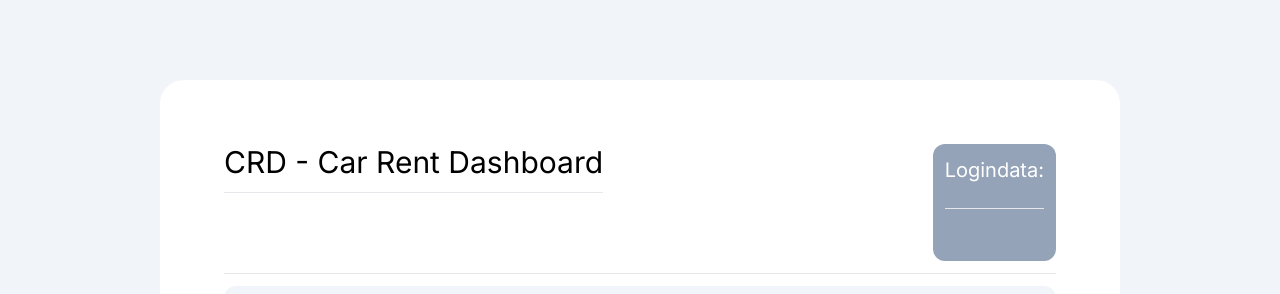
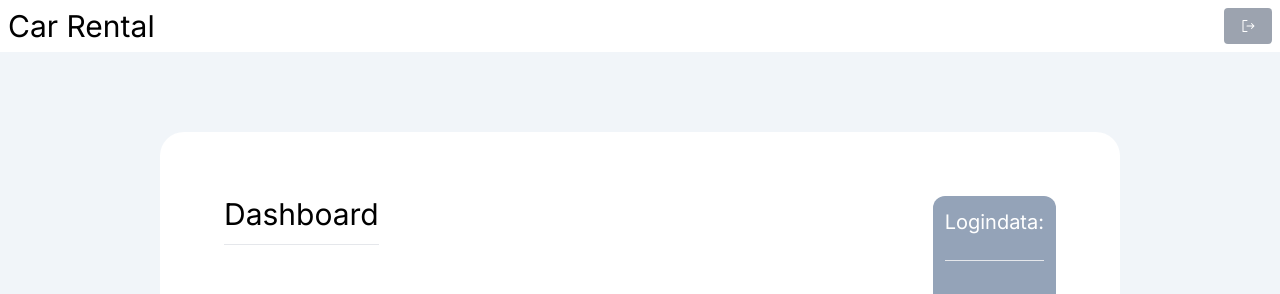
Before and after one commit to botrick01/autoverleih_frontend, a Next.js app: page /dashboard in a window 1280 px wide. Shown: the top 294 px of the page. Built offline with nearby package versions, Linux system fonts and the light colour scheme; no server answers.

Commit message:
added logout and toasts for register

```diff
--- a/app/createauto/page.tsx
+++ b/app/(home)/createauto/page.tsx
@@ -80,7 +80,7 @@ export default function Carcreate() {
         </div>
 
         <div className="flex flex-row">
-          <Loginbutton name="Create Car" onClick={createcar}/>
+          <Loginbutton name="Create Car" onClick={() => console.log("")}/>
         </div>
       </div>
     </div>
--- a/app/dashboard/page.tsx
+++ b/app/(home)/dashboard/page.tsx
@@ -25,7 +25,7 @@ export default function Dashboard() {
       <div className="bg-white p-16 rounded-3xl">
         <div className="flex flex-row justify-between">
           <div>
-            <h1 className="text-3xl pb-3">CRD - Car Rent Dashboard</h1> <hr />
+            <h1 className="text-3xl pb-3">Dashboard</h1> <hr />
           </div>
           <div className="bg-slate-400 text-white p-3 rounded-xl">
             <h2 className="text-xl"> Logindata: </h2>
--- /dev/null
+++ b/app/(home)/layout.tsx
@@ -0,0 +1,26 @@
+"use client";
+
+import UserService from "@/services/user.service";
+import { SignOut } from "@phosphor-icons/react";
+import { useRouter } from "next/navigation";
+
+const HomeLayout = ({ children }: { children: React.ReactNode }) => {
+    const router = useRouter();
+    const logout = () => {
+        UserService.logout();
+        router.push("/login");
+    }
+  return (
+    <div>
+      <div className="flex justify-between flex-row p-2">
+        <h1 className="text-3xl">Car Rental</h1>
+        <button className="bg-gray-400 hover:bg-gray-700 text-white font-bold py-2 px-4 rounded" onClick={logout}>
+            <SignOut/>
+        </button>
+      </div>
+      <div>{children}</div>
+    </div>
+  );
+};
+
+export default HomeLayout;
--- /dev/null
+++ b/app/(home)/page.tsx
@@ -0,0 +1,6 @@
+"use client";
+
+const Home = () => {
+  return <>Hauptseite</>;
+};
+export default Home;
--- a/app/layout.tsx
+++ b/app/layout.tsx
@@ -1,22 +1,27 @@
-import type { Metadata } from 'next'
-import { Inter } from 'next/font/google'
-import './globals.css'
+import type { Metadata } from "next";
+import { Inter } from "next/font/google";
+import "./globals.css";
+import { ToastContainer } from "react-toastify";
+import "react-toastify/dist/ReactToastify.min.css";
 
-const inter = Inter({ subsets: ['latin'] })
+const inter = Inter({ subsets: ["latin"] });
 
 export const metadata: Metadata = {
-  title: 'Create Next App',
-  description: 'Generated by create next app',
-}
+  title: "Create Next App",
+  description: "Generated by create next app",
+};
 
 export default function RootLayout({
   children,
 }: {
-  children: React.ReactNode
+  children: React.ReactNode;
 }) {
   return (
     <html lang="en">
-      <body className={inter.className}>{children}</body>
+      <body className={inter.className}>
+        {children}
+        <ToastContainer/>
+      </body>
     </html>
-  )
+  );
 }
--- a/app/login/page.tsx
+++ b/app/login/page.tsx
@@ -52,7 +52,7 @@ export default function Login() {
           <input
             value={password}
             onChange={(e) => setPassword(e.target.value)}
-            type="text"
+            type="password"
             className="p-1 bg-slate-100 rounded-xl hover:bg-slate-200"
           />
         </div>
--- a/app/register/page.tsx
+++ b/app/register/page.tsx
@@ -5,6 +5,7 @@ import UserService from "@/services/user.service";
 import { useState } from "react";
 import { useRouter } from "next/navigation";
 import { useMutation } from "react-query";
+import { toast } from "react-toastify";
 
 export default function Register() {
   const router = useRouter();
@@ -19,13 +20,20 @@ export default function Register() {
     mutationFn: UserService.register,
     onSuccess() {
       router.push("/login");
+    },
+    onError(error: any) {
+      toast.error(error.message);
     }
   });
   const register = () => {
     if(password === confirmPassword){
       mutate({username, email, password});
     }
+    else{
+      toast.error("Passwords do not match");
+    }
   }
+
 
   return (
     <div className=" bg-slate-100 h-full py-20 px-60 bg-center">
@@ -55,7 +63,7 @@ export default function Register() {
           <input
             value={password}
             onChange={(e) => setPassword(e.target.value)}
-            type="text"
+            type="password"
             className="p-1 bg-slate-100 rounded-xl hover:bg-slate-200"
           />
         </div>
@@ -64,7 +72,7 @@ export default function Register() {
           <input
             value={confirmPassword}
             onChange={(e) => setConfirmPassword(e.target.value)}
-            type="text"
+            type="password"
             className="p-1 bg-slate-100 rounded-xl hover:bg-slate-200"
           />
         </div>
--- a/package.json
+++ b/package.json
@@ -9,11 +9,13 @@
     "lint": "next lint"
   },
   "dependencies": {
+    "@phosphor-icons/react": "^2.1.4",
     "axios": "^1.6.5",
     "next": "13.5.6",
     "react": "^18",
     "react-dom": "^18",
-    "react-query": "^3.39.3"
+    "react-query": "^3.39.3",
+    "react-toastify": "^10.0.5"
   },
   "devDependencies": {
     "@types/node": "^20",
--- a/services/user.service.ts
+++ b/services/user.service.ts
@@ -9,25 +9,26 @@ const login = async (loginRequest: ILoginRequest) => {
     let response = await http.post(`/api/Auth/login`, loginRequest);
     if (response.status === 200) {
       let accessToken = response.data.token;
-            typeof window !== "undefined" ? window.localStorage.setItem('accessToken', accessToken) : null;
+      typeof window !== "undefined"
+        ? window.localStorage.setItem("accessToken", accessToken)
+        : null;
     } else {
       throw Error();
     }
   } catch (e) {
     let error = e as AxiosError;
-        throw new Error(error.message)
+    throw new Error(error.message);
   }
-}
+};
 
 const register = async (registerRequest: IRegisterRequest) => {
   try {
     let response = await http.post(`/api/Auth/register`, registerRequest);
     console.log(response);
-    } catch (e) {
-        let error = e as AxiosError;
-        throw new Error(error.message)
+  } catch (e: any) {
+    throw new Error(e?.response?.data?.message);
   }
-}
+};
 
 const currentUser = async (): Promise<IUser> => {
   try {
@@ -35,13 +36,21 @@ const currentUser = async (): Promise<IUser> => {
     return response.data;
   } catch (e) {
     let error = e as AxiosError;
-        throw new Error(error.message)
+    throw new Error(error.message);
   }
-}
+};
+
+const logout = () => {
+  typeof window !== "undefined"
+    ? window.localStorage.removeItem("accessToken")
+    : null;
+};
 
 const UserService = {
   login,
-    register, currentUser
-}
+  register,
+  currentUser,
+  logout,
+};
 
 export default UserService;
```
Also changed, not shown: 1 other file (tests, documents, lock files or other folders). Lines whose indentation alone changed are shown as unchanged.
